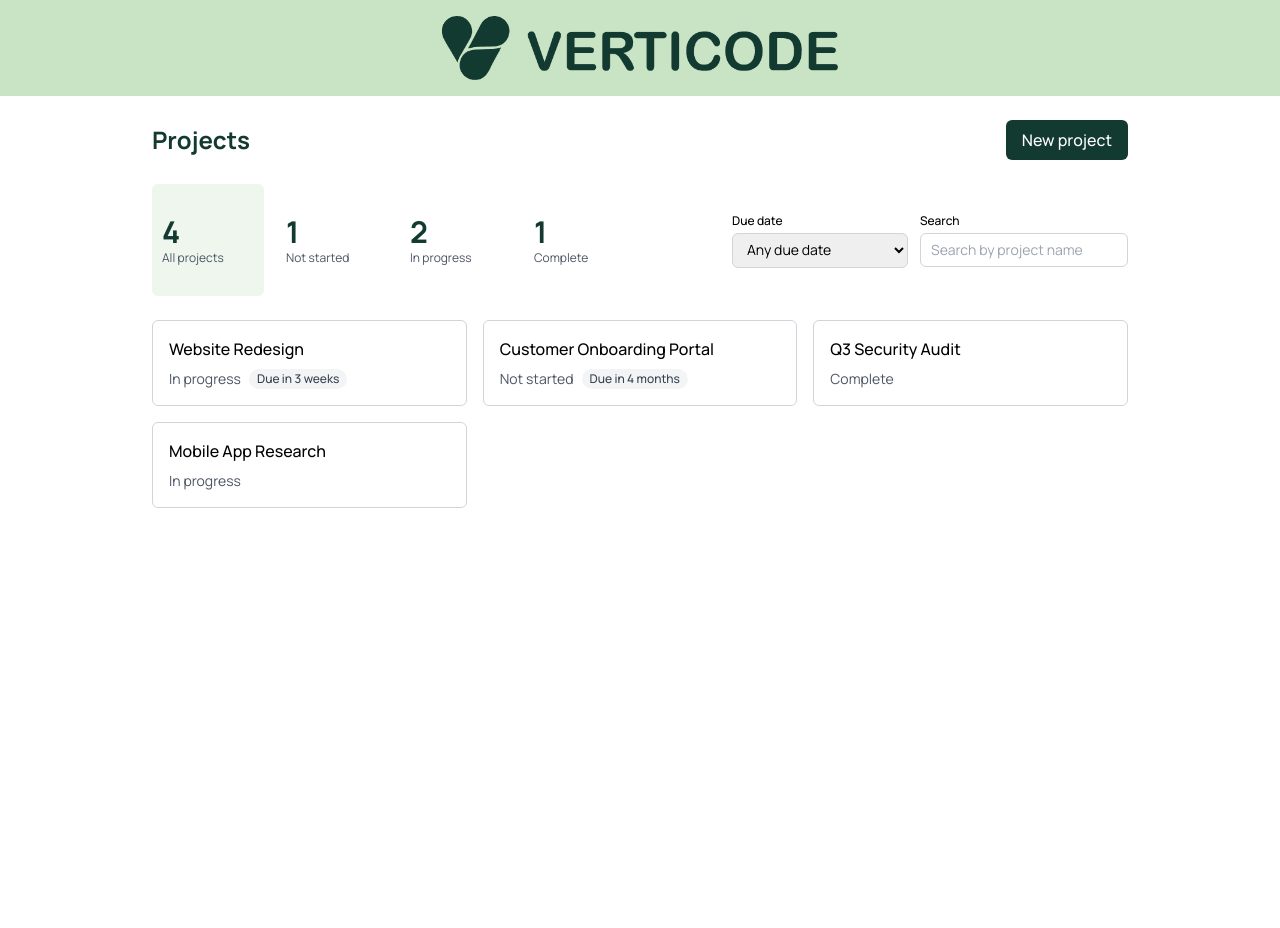
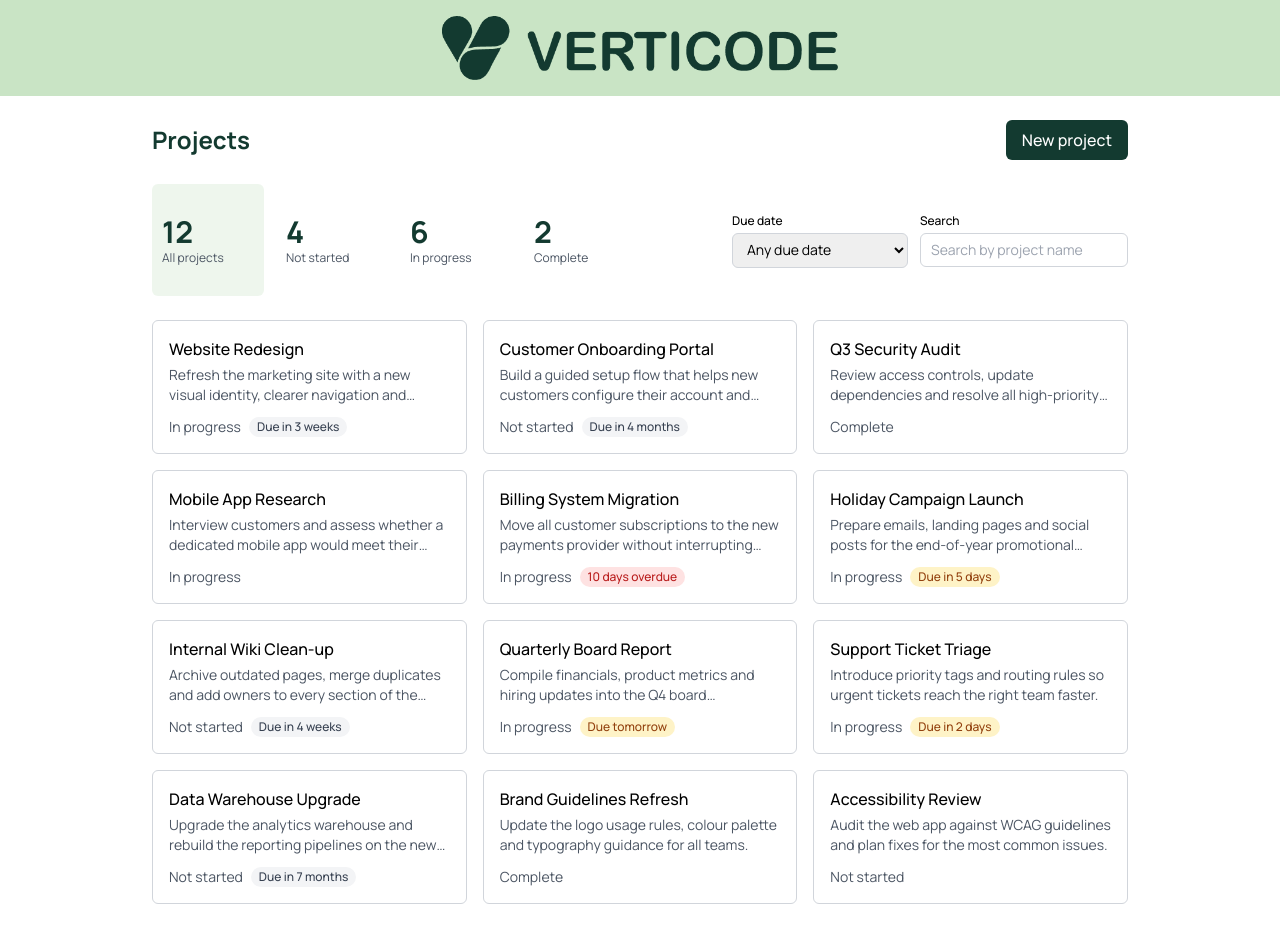
Before and after one commit to amorourke/Verticode-tech-test, a React (Vite) app: page / in a window 1280 px wide. Before the commit the page ends 800 px from the top, so only its background shows below. Built offline with nearby package versions, Linux system fonts and the light colour scheme.

Commit message:
more mock projects

```diff
--- a/src/components/ProjectList.tsx
+++ b/src/components/ProjectList.tsx
@@ -107,9 +107,10 @@ export default function ProjectList({ projects }: ProjectListProps) {
             const dueDateLabel = getDueDateLabel(project);
             return (
               <li key={project.id}>
-                <Link to={`/projects/${project.id}`} className="block h-full rounded-md border border-gray-300 p-4 hover:bg-light-green-400">
+                <Link to={`/projects/${project.id}`} className="flex h-full flex-col rounded-md border border-gray-300 p-4 hover:bg-light-green-400">
                   <span className="block font-medium">{project.name}</span>
-                  <span className="mt-2 flex flex-wrap items-center gap-2">
+                  <span className="mt-1 line-clamp-2 text-sm text-gray-600">{project.description}</span>
+                  <span className="mt-auto flex flex-wrap items-center gap-2 pt-3">
                     <span className="text-sm text-gray-600">{project.status}</span>
                     {dueDateLabel && (
                       <span className={`rounded-full px-2 py-0.5 text-xs font-medium ${DUE_DATE_TONE_STYLES[dueDateLabel.tone]}`}>
--- a/src/data/mockProjects.ts
+++ b/src/data/mockProjects.ts
@@ -36,4 +36,75 @@ export const mockProjects: IProject[] = [
     startDate: "2026-11-16",
     status: ProjectStatus.InProgress,
   },
+  {
+    id: "5",
+    name: "Billing System Migration",
+    description:
+      "Move all customer subscriptions to the new payments provider without interrupting active billing.",
+    startDate: "2026-09-14",
+    dueDate: "2026-11-13",
+    status: ProjectStatus.InProgress,
+  },
+  {
+    id: "6",
+    name: "Holiday Campaign Launch",
+    description:
+      "Prepare emails, landing pages and social posts for the end-of-year promotional campaign.",
+    startDate: "2026-11-02",
+    dueDate: "2026-11-28",
+    status: ProjectStatus.InProgress,
+  },
+  {
+    id: "7",
+    name: "Internal Wiki Clean-up",
+    description:
+      "Archive outdated pages, merge duplicates and add owners to every section of the team wiki.",
+    startDate: "2026-12-07",
+    dueDate: "2026-12-21",
+    status: ProjectStatus.NotStarted,
+  },
+  {
+    id: "8",
+    name: "Quarterly Board Report",
+    description:
+      "Compile financials, product metrics and hiring updates into the Q4 board presentation.",
+    startDate: "2026-11-09",
+    dueDate: "2026-11-24",
+    status: ProjectStatus.InProgress,
+  },
+  {
+    id: "9",
+    name: "Support Ticket Triage",
+    description:
+      "Introduce priority tags and routing rules so urgent tickets reach the right team faster.",
+    startDate: "2026-11-17",
+    dueDate: "2026-11-25",
+    status: ProjectStatus.InProgress,
+  },
+  {
+    id: "10",
+    name: "Data Warehouse Upgrade",
+    description:
+      "Upgrade the analytics warehouse and rebuild the reporting pipelines on the new version.",
+    startDate: "2027-02-01",
+    dueDate: "2027-06-30",
+    status: ProjectStatus.NotStarted,
+  },
+  {
+    id: "11",
+    name: "Brand Guidelines Refresh",
+    description:
+      "Update the logo usage rules, colour palette and typography guidance for all teams.",
+    startDate: "2026-08-03",
+    dueDate: "2026-10-16",
+    status: ProjectStatus.Complete,
+  },
+  {
+    id: "12",
+    name: "Accessibility Review",
+    description:
+      "Audit the web app against WCAG guidelines and plan fixes for the most common issues.",
+    startDate: "2026-11-23",
+    status: ProjectStatus.NotStarted,
+  },
 ];
--- a/src/utils/formatDate.ts
+++ b/src/utils/formatDate.ts
@@ -1,4 +1,3 @@
-/** Parses a "YYYY-MM-DD" string as a local date (new Date("YYYY-MM-DD") would treat it as UTC). */
 export function parseDate(date: string): Date {
   const [year, month, day] = date.split("-").map(Number);
   return new Date(year, month - 1, day);
--- a/src/utils/getDueDateLabel.ts
+++ b/src/utils/getDueDateLabel.ts
@@ -30,10 +30,8 @@ export function getDueDateLabel(project: IProject, today: Date = new Date()): Du
   return { text: `Due in ${describeDuration(days)}`, tone: days <= 7 ? "soon" : "later" };
 }
 
-/** Whole calendar days from `from` to `to`, ignoring the time of day. */
 function daysBetween(from: Date, to: Date): number {
   const start = new Date(from.getFullYear(), from.getMonth(), from.getDate());
-  // Math.round absorbs the hour gained or lost when clocks change
   return Math.round((to.getTime() - start.getTime()) / MS_PER_DAY);
 }
 
```
